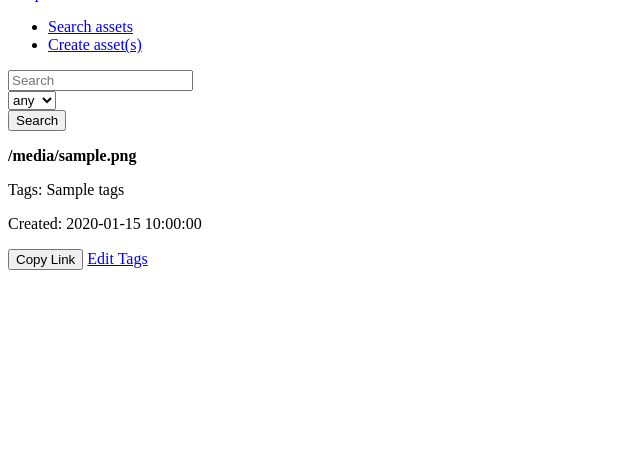
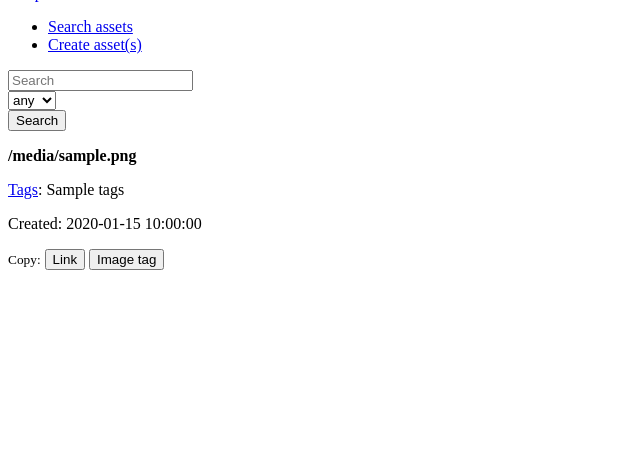
Before and after one commit to canonical/manager.assets.ubuntu.com, a Python web app: template templates/index.html in a window 1280 px wide. Shown: the part 346-800 px from the top of the page, without its empty margins (0-640 px from the left). Run offline with Jinja, Linux system fonts and the light colour scheme; the template is opened without the code that fills it: most values are stand-ins (such as "Sample title", 1, 10 or a date in 2020).

Commit message:
Add a button to copy the image in the image tag format

```diff
--- a/templates/_asset.html
+++ b/templates/_asset.html
@@ -7,9 +7,12 @@
   {% endif %}
   <div class="p-card__content">
     <p><strong>{{ asset.file_path }}</strong></p>
-    <p><span>Tags: {{ asset.tags|default("None", true) }}</span></p>
+    <p><span><a href="/update?file-path={{ asset.file_path }}">Tags</a>: {{ asset.tags|default("None", true) }}</span></p>
     <p><span>Created: {{ asset.created }}</span></p>
-    <button class="p-button--positive copy-link" data-url="{{ asset.url }}">Copy Link</button>
-    <a class="p-button--neutral" href="/update?file-path={{ asset.file_path }}">Edit Tags</a>
+    <p>
+      <small>Copy:</small>
+      <button class="p-button--positive copy-link is-inline" data-url="{{ asset.url }}" data-type="copy">Link</button>
+      <button class="p-button copy-link" data-url="{{ asset.url }}" data-type="image_tag">Image tag</button>
+    </p>
   </div>
 </div>
--- a/templates/_layout.html
+++ b/templates/_layout.html
@@ -38,9 +38,25 @@
     {% endblock %}
   </main>
   <script>
-    function copyToClipboard(str) {
+    function image_tag(str,callback) {
+      const img = new Image();
+      img.onload = function () {
+        callback('\{\{ image \(          url="' + str + '",          alt="",          width="' + this.width + '",          height="' + this.height + '",          hi_def=True,          loading="auto|lazy"          \) \| safe        \}\}');
+      };
+      img.src = str;
+    }
+
+    function copyToClipboard(str,type) {
       var el = document.createElement('textarea'); // Create a <textarea> element
-      el.value = str; // Set its value to the string that you want copied
+      if (type === "image_tag") {
+        image_tag(str, function(tag){
+          el.value = tag;
+          alert(el.value);
+        });
+      } else {
+        el.value = str;
+      }
+
       el.setAttribute('readonly', ''); // Make it readonly to be tamper-proof
       el.style.position = 'absolute';
       el.style.left = '-9999px'; // Move outside the screen to make it invisible
@@ -66,7 +82,7 @@
       copyButton.addEventListener(
         'click',
         function (e) {
-          copyToClipboard(e.target.dataset.url);
+          copyToClipboard(e.target.dataset.url, e.target.dataset.type);
         },
         false
       );
```
